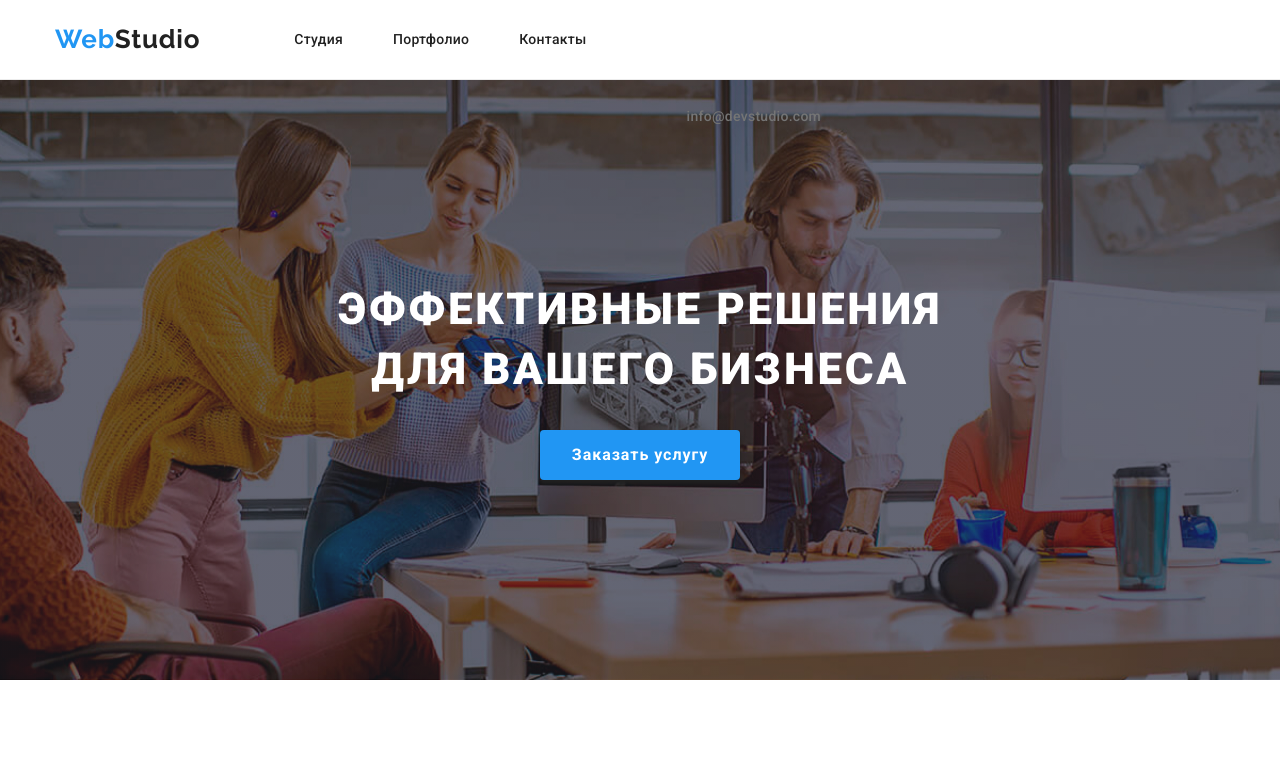
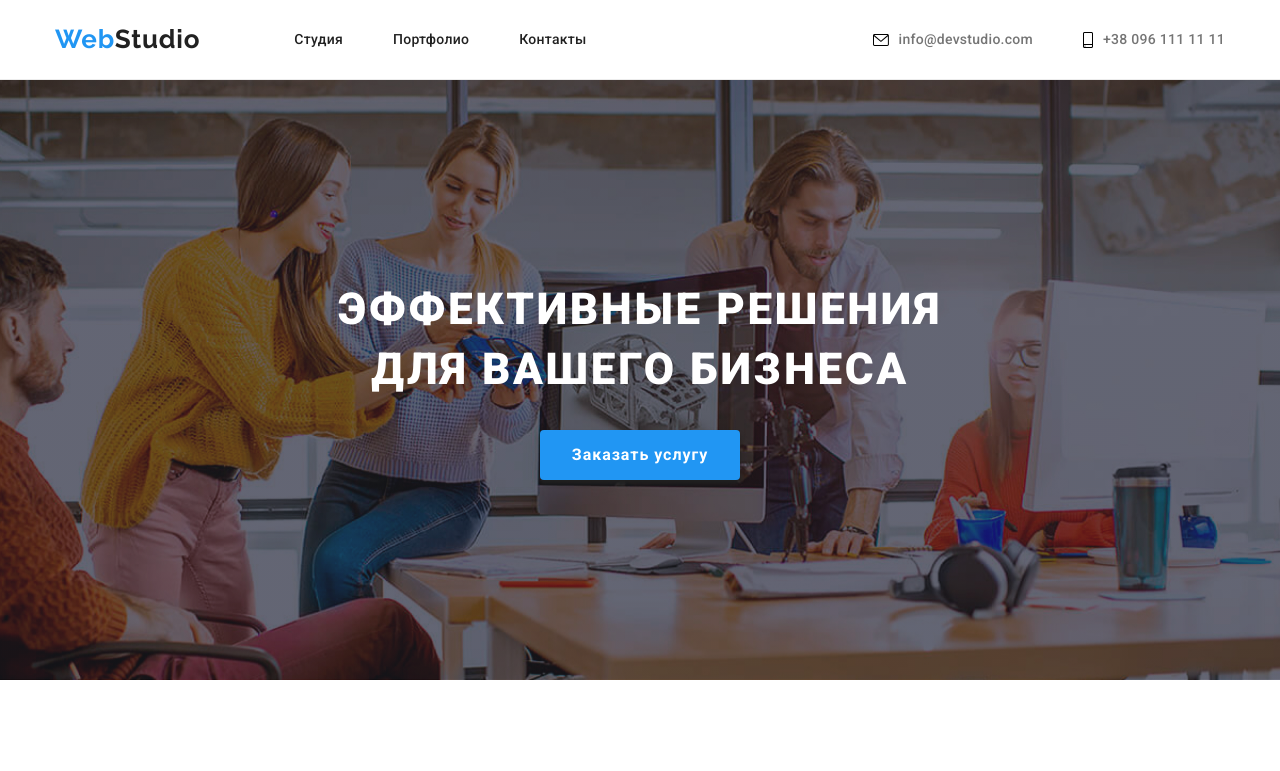
Before and after one commit to MeatyRenegade/goit-markup-hw-04, a plain HTML site: page index.html in a window 1280 px wide. Shown: the top 771 px of the page. Drawn offline with nearby package versions, Linux system fonts and the light colour scheme.

Commit message:
Добавлены картинки у ссылов мэйла и телефона

```diff
--- a/css/styles.css
+++ b/css/styles.css
@@ -64,6 +64,8 @@ body {
 }
 
 .link-header {
+  display: flex;
+  align-items: center;
   font-weight: 500;
   font-size: 14px;
   line-height: 1.14;
@@ -136,12 +138,7 @@ body {
   padding-top: 200px;
   padding-bottom: 200px;
   background-color: var(--hero-backg-cl);
-  background-image: radial-gradient(
-      circle at center,
-      rgba(47, 48, 58, 0.4),
-      rgba(47, 48, 58, 0.4)
-    ),
-    url(../img/herobackgrund.jpg);
+  background-image: radial-gradient(circle at center, rgba(47, 48, 58, 0.4), rgba(47, 48, 58, 0.4)), url(../img/herobackgrund.jpg);
   background-size: cover;
   background-repeat: no-repeat;
   background-position: center;
@@ -199,8 +196,7 @@ body {
   border-radius: 4px;
   color: var(--fill-in-color);
   background-color: var(--hover-color);
-  box-shadow: 0px 3px 1px rgba(0, 0, 0, 0.1), 0px 1px 2px rgba(0, 0, 0, 0.08),
-    0px 2px 2px rgba(0, 0, 0, 0.12);
+  box-shadow: 0px 3px 1px rgba(0, 0, 0, 0.1), 0px 1px 2px rgba(0, 0, 0, 0.08), 0px 2px 2px rgba(0, 0, 0, 0.12);
 }
 
 .footer-bg {
@@ -251,8 +247,7 @@ body {
   width: 270px;
   height: 428px;
   background: var(--fill-in-color);
-  box-shadow: 0px 1px 3px rgba(0, 0, 0, 0.12), 0px 1px 1px rgba(0, 0, 0, 0.14),
-    0px 2px 1px rgba(0, 0, 0, 0.2);
+  box-shadow: 0px 1px 3px rgba(0, 0, 0, 0.12), 0px 1px 1px rgba(0, 0, 0, 0.14), 0px 2px 1px rgba(0, 0, 0, 0.2);
   border-radius: 0px 0px 4px 4px;
 }
 
@@ -297,8 +292,7 @@ body {
 }
 
 .grid-item:hover {
-  box-shadow: 0px 1px 1px rgba(0, 0, 0, 0.12), 0px 4px 4px rgba(0, 0, 0, 0.06),
-    1px 4px 6px rgba(0, 0, 0, 0.16);
+  box-shadow: 0px 1px 1px rgba(0, 0, 0, 0.12), 0px 4px 4px rgba(0, 0, 0, 0.06), 1px 4px 6px rgba(0, 0, 0, 0.16);
 }
 
 .ourworks-desc {
@@ -453,6 +447,33 @@ body {
   display: flex;
 }
 
+.mailto-svg {
+  width: 16px;
+  height: 12px;
+  margin-right: 10px;
+}
+
+.link-header:hover .mailto-svg,
+.link-header:focus .mailto-svg {
+  fill: var(--hover-color);
+}
+
+.tel-svg {
+  width: 10px;
+  height: 16px;
+  margin-right: 10px;
+}
+
+.link-header:hover .tel-svg,
+.link-header:focus .tel-svg {
+  fill: var(--hover-color);
+}
+
+/* .contacts-box {
+  display: inline-block;
+  align-items: center;
+} */
+
 .contact-list-header {
   font-weight: 700;
   font-size: 14px;
--- a/index.html
+++ b/index.html
@@ -23,12 +23,14 @@
         </nav>
         <ul class="list info-box-top">
           <li class="list link link-header">
-            <a class="link link-header" href="mailto:info@devstudio.com"><svg class="contacts-svg">
-              <use width="16" height="12" href="./img/sprite.svg#envelope"></use>
+            <a class="link link-header" href="mailto:info@devstudio.com"><svg class="mailto-svg">
+              <use href="./img/sprite.svg#envelope"></use>
             </svg>info@devstudio.com</a>
           </li>
           <li class="list link link-header">
-            <a class="link link-header" href="tel:+380961111111">+38 096 111 11 11</a>
+            <a class="link link-header" href="tel:+380961111111"><svg class="tel-svg">
+              <use href="./img/sprite.svg#smartphone"></use>
+            </svg>+38 096 111 11 11</a>
           </li>
         </ul>
       </div>
```
